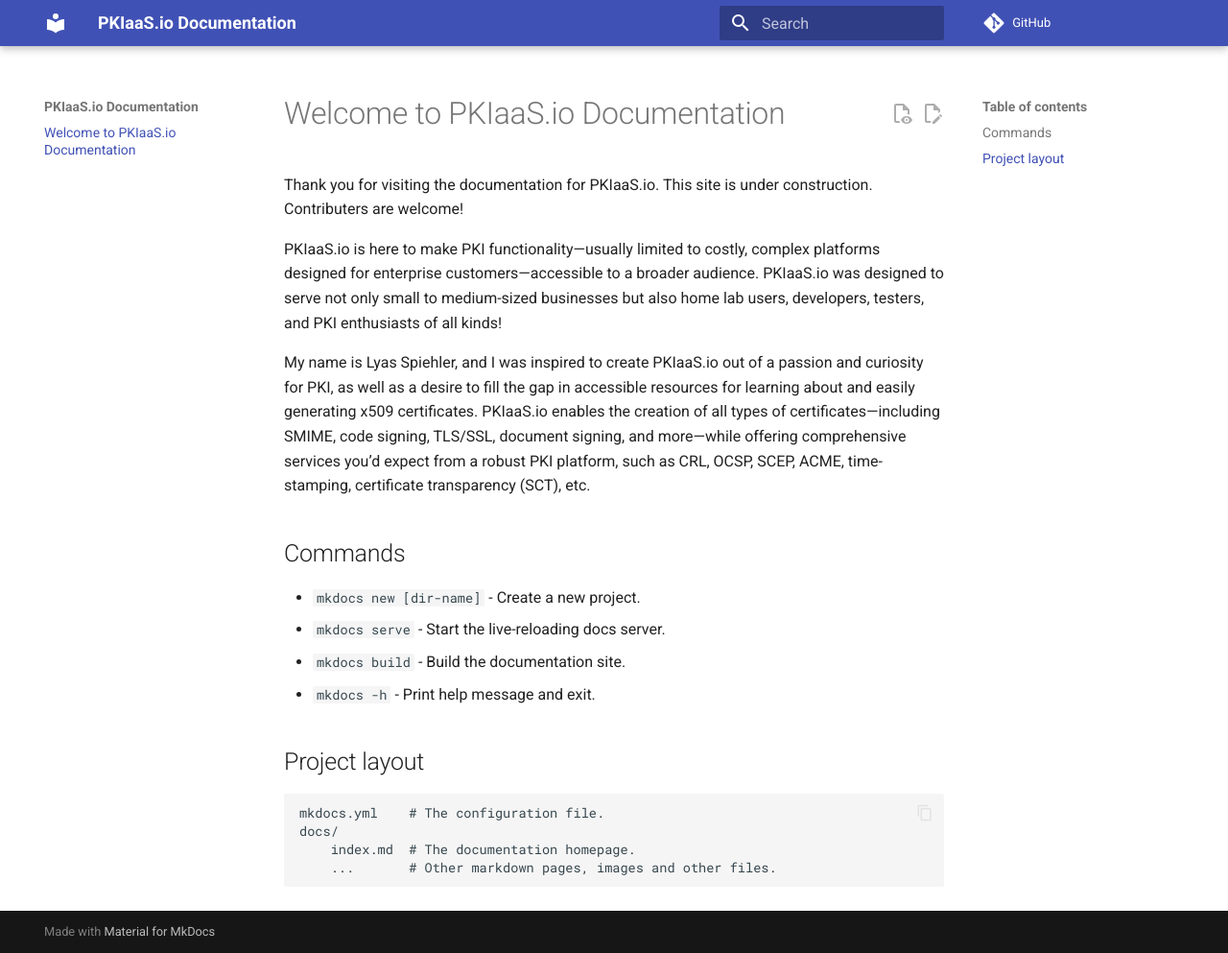
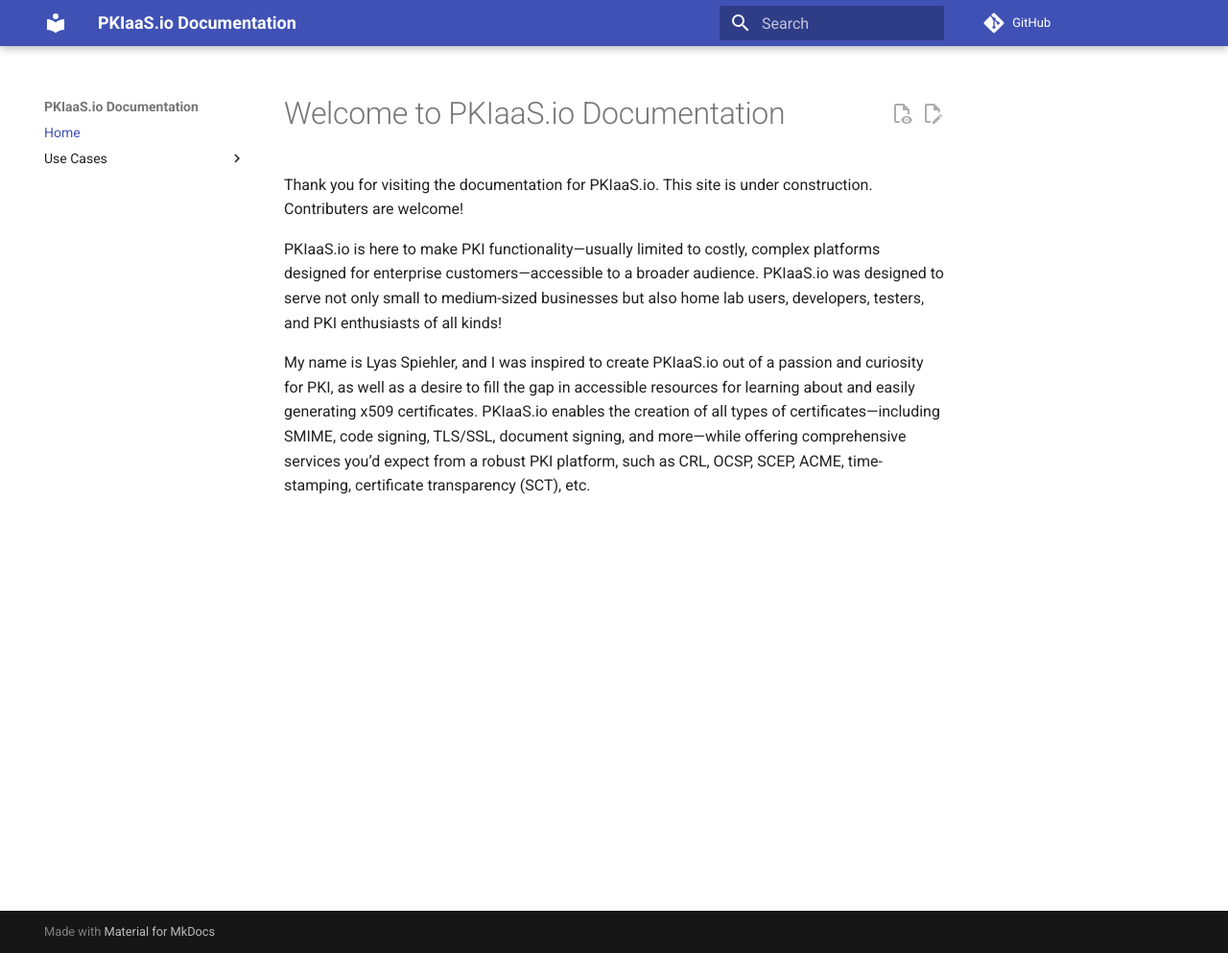
Before and after one commit to lspiehler/pkiaas-docs, an MkDocs documentation site: the page built from docs/index.md, in a window 1280 px wide and 993 px high. Shown: the whole window at 96% size. Built offline with MkDocs 1.6.1 and Material for MkDocs 9.7.7, drawn with Linux system fonts in a browser that asks for light colours; comment, search, counter and statistics services are not loaded.

Commit message:
add use cases section

```diff
--- a/docs/index.md
+++ b/docs/index.md
@@ -6,7 +6,7 @@
 
 My name is Lyas Spiehler, and I was inspired to create PKIaaS.io out of a passion and curiosity for PKI, as well as a desire to fill the gap in accessible resources for learning about and easily generating x509 certificates. PKIaaS.io enables the creation of all types of certificates—including SMIME, code signing, TLS/SSL, document signing, and more—while offering comprehensive services you’d expect from a robust PKI platform, such as CRL, OCSP, SCEP, ACME, time-stamping, certificate transparency (SCT), etc.
 
-## Commands
+<!-- ## Commands
 
 * `mkdocs new [dir-name]` - Create a new project.
 * `mkdocs serve` - Start the live-reloading docs server.
@@ -18,4 +18,4 @@
     mkdocs.yml    # The configuration file.
     docs/
         index.md  # The documentation homepage.
-        ...       # Other markdown pages, images and other files.
+        ...       # Other markdown pages, images and other files. -->
--- a/mkdocs.yml
+++ b/mkdocs.yml
@@ -9,3 +9,8 @@
 
 plugins:
   - search
+
+nav:
+  - Home: index.md
+  - Use Cases:
+    - Sample Use Case: use-cases/sample-use-case.md
```
Also changed, not shown: docs/use-cases/sample-use-case.md (added, +1 -0 lines).
